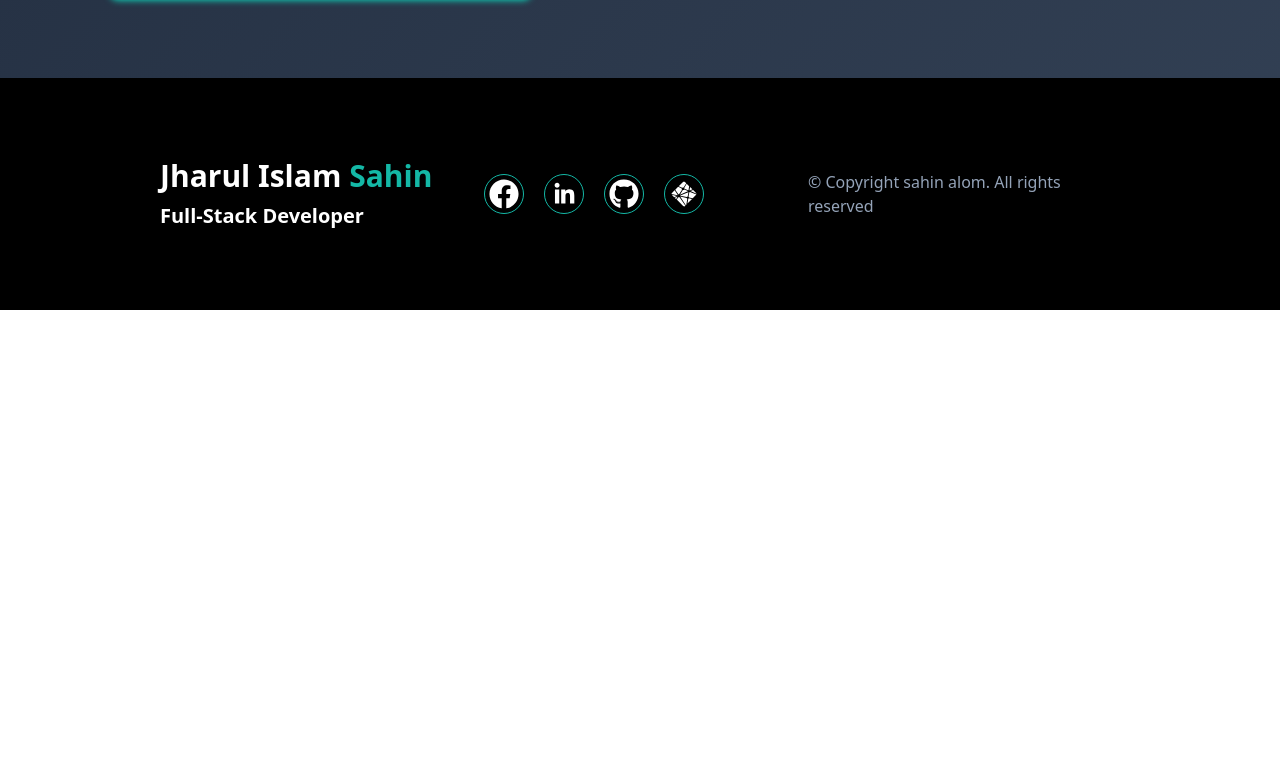
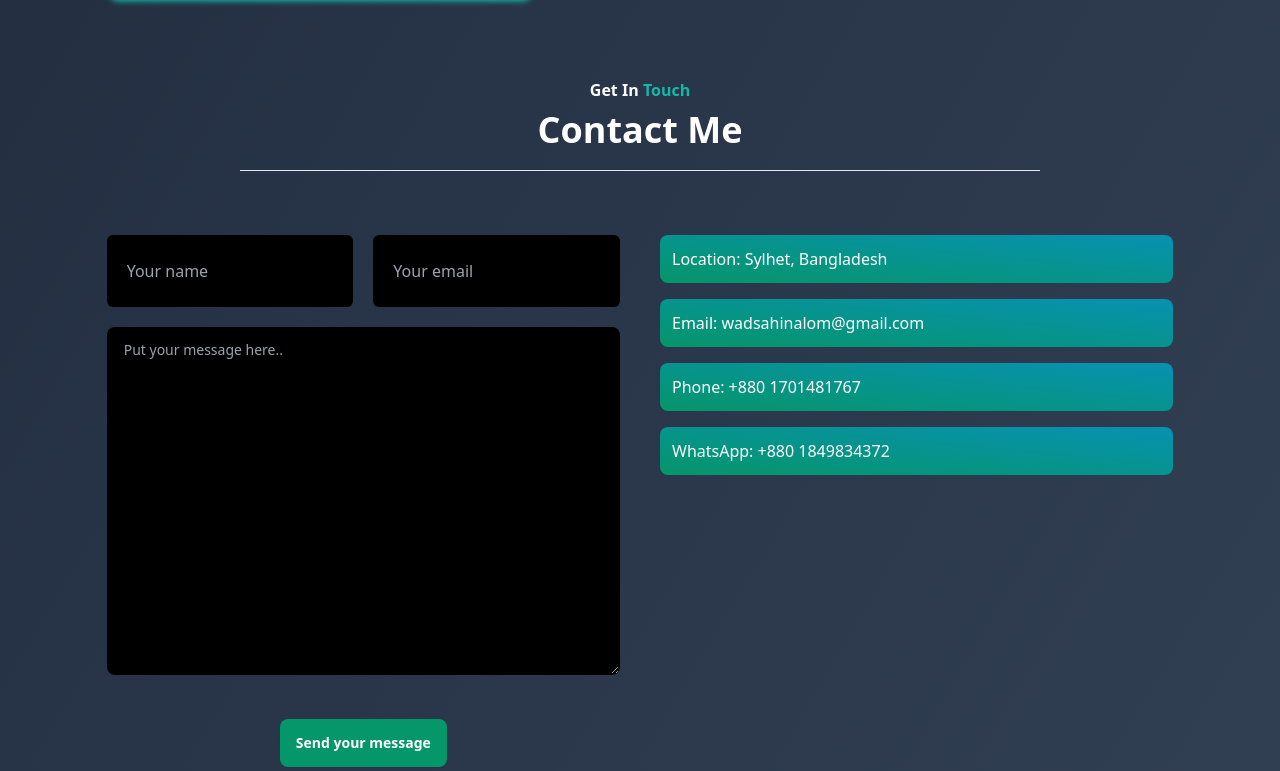
Before and after one commit to wadsahin/jharulislamsahin.org, a React (Vite) app: page / in a window 1280 px wide. Shown: the part 1069-1840 px from the top of the page. Before the commit the page ends 1379 px from the top, so only its background shows below. Built offline with nearby package versions, Linux system fonts and the light colour scheme.

Commit message:
Contact page added

```diff
--- a/src/Pages/Contact/Contact.jsx
+++ b/src/Pages/Contact/Contact.jsx
@@ -1,9 +1,41 @@
 
 const Contact = () => {
   return (
-    <div>
-      Contact
-    </div>
+    <section>
+      <div className="section-container mx-auto">
+        <h4 className="text-center font-bold mb-2">Get In <span className="text-teal-500">Touch</span></h4>
+        <h2 className="text-center text-4xl font-bold">Contact Me</h2>
+        <hr className="mt-5 w-9/12 mx-auto" />
+        <div className="flex flex-col-reverse lg:flex-row gap-10 mt-16">
+          {/* contact form */}
+            <form action="" className="grid grid-cols-1 md:grid-cols-2 grid-rows-7 gap-5 flex-1 w-full">
+              <input type="text" className="col-span-1 row-span-1 py-5 pl-5 rounded-md bg-black w-full" placeholder="Your name" />
+              <input type="text" className="col-span-1 row-span-1 py-5 pl-5 rounded-md bg-black w-full" placeholder="Your email" />
+              <textarea className="textarea col-span-1 md:col-span-2 row-span-3 md:row-span-4 bg-black"
+                placeholder="Put your message here.."></textarea>
+              <button
+                className="btn bg-emerald-600 text-white font-semibold border-none col-span-1 md:col-span-2 w-full md:w-fit mx-auto mt-6">Send
+                your message
+              </button>
+            </form>
+          {/* Contact info */}
+          <div className="flex-1 grid md:grid-cols-2 lg:block gap-5">
+            <div className="p-3 mb-4 bg-gradient-to-tr from-emerald-600 to-cyan-600 rounded-lg">
+              Location: Sylhet, Bangladesh
+            </div>
+            <div className="p-3 mb-4 bg-gradient-to-tr from-emerald-600 to-cyan-600 rounded-lg">
+              Email: wadsahinalom@gmail.com
+            </div>
+            <div className="p-3 mb-4 bg-gradient-to-tr from-emerald-600 to-cyan-600 rounded-lg">
+              Phone: +880 1701481767
+            </div>
+            <div className="p-3 mb-4 bg-gradient-to-tr from-emerald-600 to-cyan-600 rounded-lg">
+              WhatsApp: +880 1849834372
+            </div>
+          </div>
+        </div>
+      </div>
+    </section>
   );
 };
 
--- a/src/Pages/Home/Home.jsx
+++ b/src/Pages/Home/Home.jsx
@@ -1,6 +1,7 @@
 import React from 'react';
 import Header from '../../Components/Header/Header';
 import AboutMe from '../About/AboutMe';
+import Contact from '../Contact/Contact';
 
 const Home = () => {
   return (
@@ -10,6 +11,9 @@ const Home = () => {
 
       {/* About me */}
       <AboutMe></AboutMe>
+      {/* Projects */}
+
+      <Contact></Contact>
     </div>
   );
 };
```
